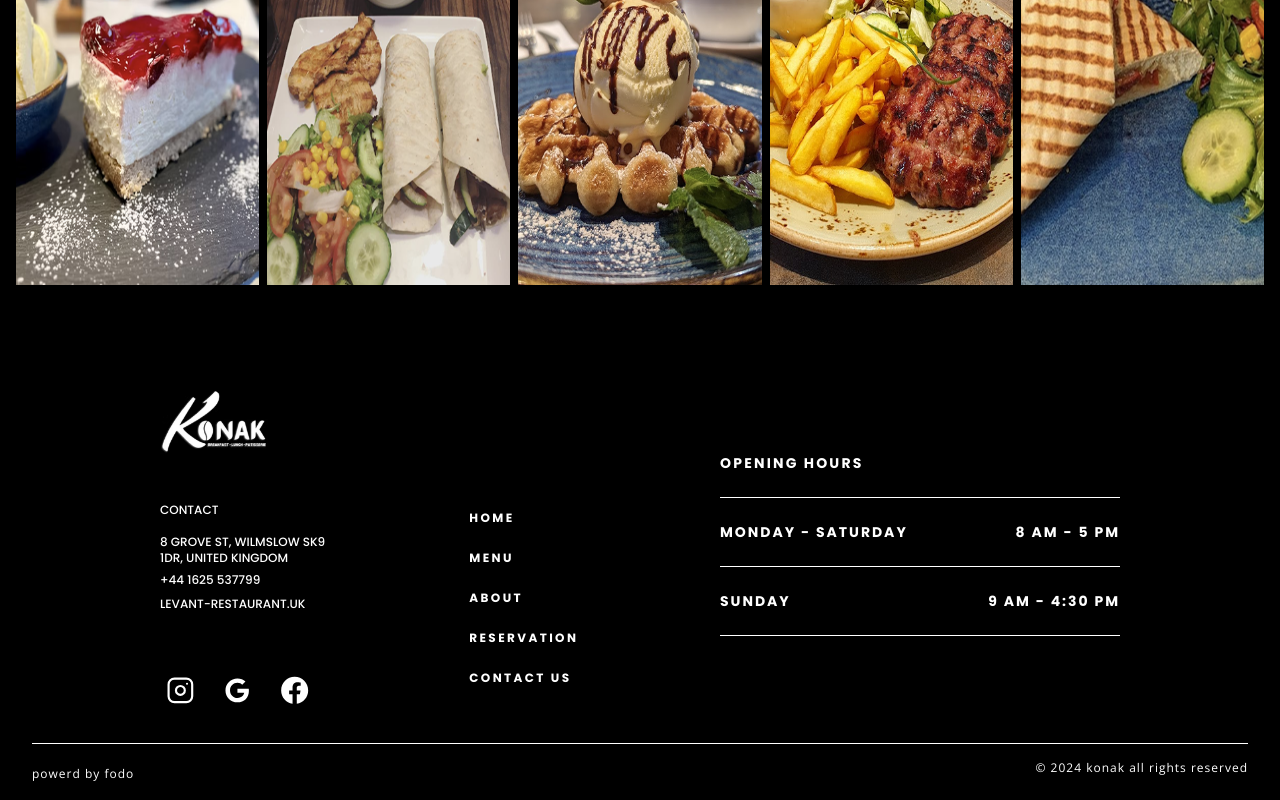
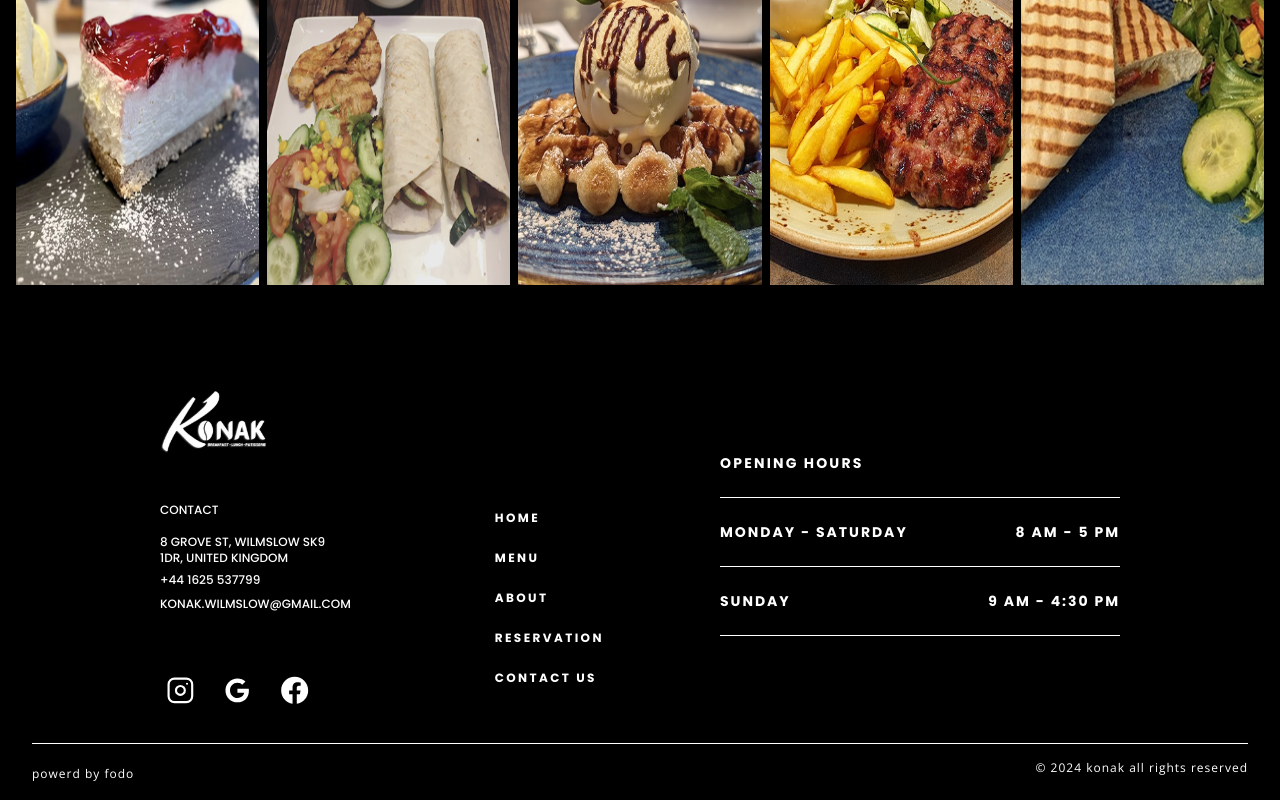
Before and after one commit to muhammedsheheer/konak, a Next.js app: page / in a window 1280 px wide. Shown: the part 5298-6098 px from the top of the page. Built offline with nearby package versions, Linux system fonts and the light colour scheme; no server answers; a web font is replaced by a local one.

Commit message:
mail updated

```diff
--- a/src/app/contact/(section)/Contact.tsx
+++ b/src/app/contact/(section)/Contact.tsx
@@ -14,7 +14,7 @@ import { Textarea } from "@/components/ui/textarea";
 import { zodResolver } from "@hookform/resolvers/zod";
 import { useMutation } from "@tanstack/react-query";
 import axios from "axios";
-import { ArrowRight, MapPin, Phone } from "lucide-react";
+import { ArrowRight, Mail, MapPin, Phone } from "lucide-react";
 import Image from "next/image";
 import Link from "next/link";
 import { useForm } from "react-hook-form";
@@ -123,6 +123,21 @@ const Contact = ({}) => {
                 <div className="flex flex-col gap-4">
                   <Link href="tel:+441625537799" className="text-[#000]">
                     +44 1625 537799
+                  </Link>
+                </div>
+              </div>
+              <div className="flex items-center gap-6">
+                <div>
+                  <div className="h-fit w-fit rounded-full p-2">
+                    <Mail className="text-[#000]" />
+                  </div>
+                </div>
+                <div className="flex flex-col gap-4">
+                  <Link
+                    href="mailto:konak.wilmslow@gmail.com"
+                    className="text-[#000]"
+                  >
+                    konak.wilmslow@gmail.com
                   </Link>
                 </div>
               </div>
--- a/src/components/Footer.tsx
+++ b/src/components/Footer.tsx
@@ -48,9 +48,9 @@ const Footer = ({}) => {
                   <span>
                     <Link
                       className="font-poppins text-xs font-[500] uppercase text-[#fff]"
-                      href={"mailto:info@levant-restaurant.uk"}
+                      href={"mailto:konak.wilmslow@gmail.com"}
                     >
-                      levant-restaurant.uk
+                      konak.wilmslow@gmail.com
                     </Link>
                   </span>
                 </div>
```
